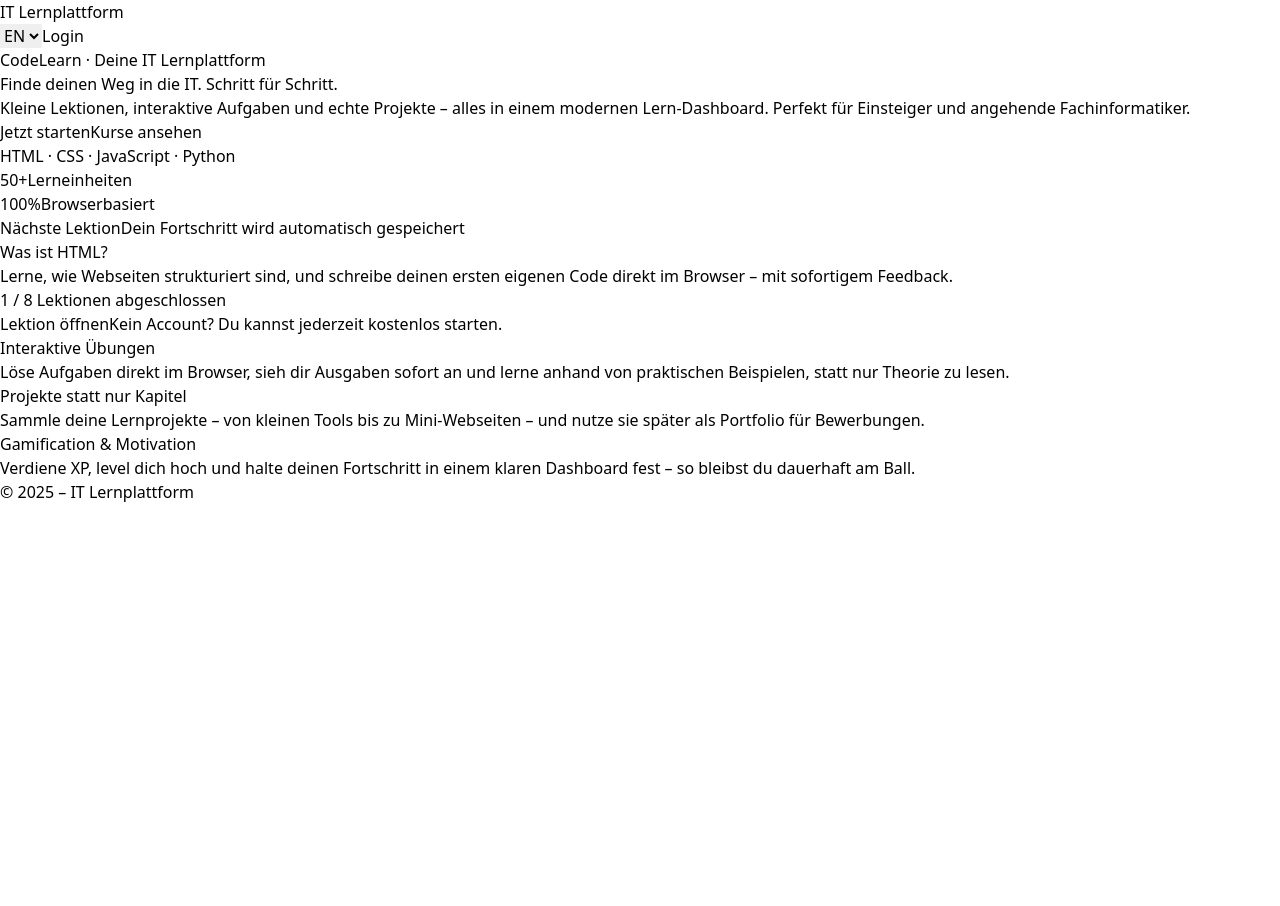
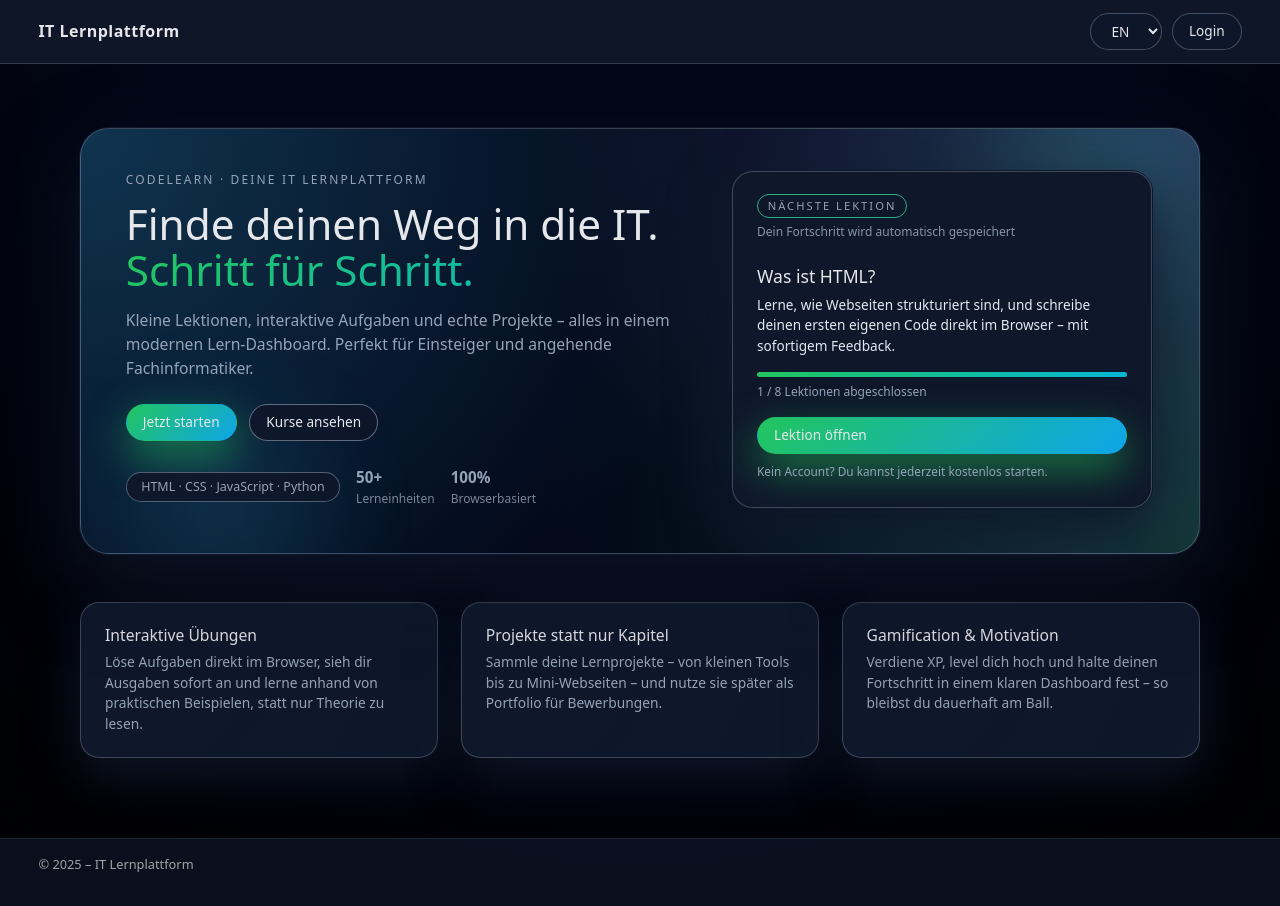
Before and after one commit to Sm8s/it-plattform-2025, a React (Vite) app in the folder app/: page / in a window 1280 px wide. Before the commit the page ends 800 px from the top, so only its background shows below. Built offline with nearby package versions, Linux system fonts and the light colour scheme.

Commit message:
Update index.css

```diff
--- a/app/src/index.css
+++ b/app/src/index.css
@@ -1,5 +1,5 @@
+@import './styles.css';
+
 @tailwind base;
 @tailwind components;
 @tailwind utilities;
-
-@import './styles.css';
```
